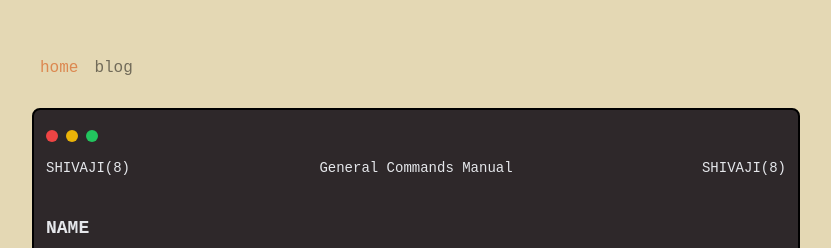
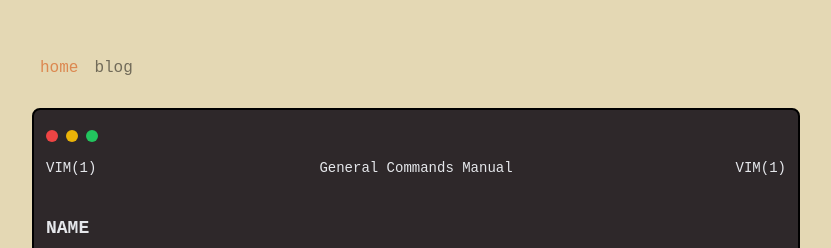
Before and after one commit to shivajichalise/personalsite, a React (Vite) app in the folder v2/: page / in a window 1280 px wide. Shown: the top 248 px of the page, without its empty margins (224-1055 px from the left). Built offline with nearby package versions, Linux system fonts and the light colour scheme; a web font is replaced by a local one.

Commit message:
Revert "ready to deploy"
This reverts commit 9d4ae8ca05bfcfb590fed1fae28099b96817d1a8.

```diff
--- a/v2/src/components/Terminal.tsx
+++ b/v2/src/components/Terminal.tsx
@@ -12,9 +12,9 @@
       </div>
 
       <div className="flex justify-between my-2">
-        <h3 className="text-sm font-thin">SHIVAJI(8)</h3>
+        <h3 className="text-sm font-thin">VIM(1)</h3>
         <h3 className="text-sm font-thin">General Commands Manual</h3>
-        <p className="text-sm font-thin">SHIVAJI(8)</p>
+        <p className="text-sm font-thin">VIM(1)</p>
       </div>
 
       {type === "manpage" ? (
```
